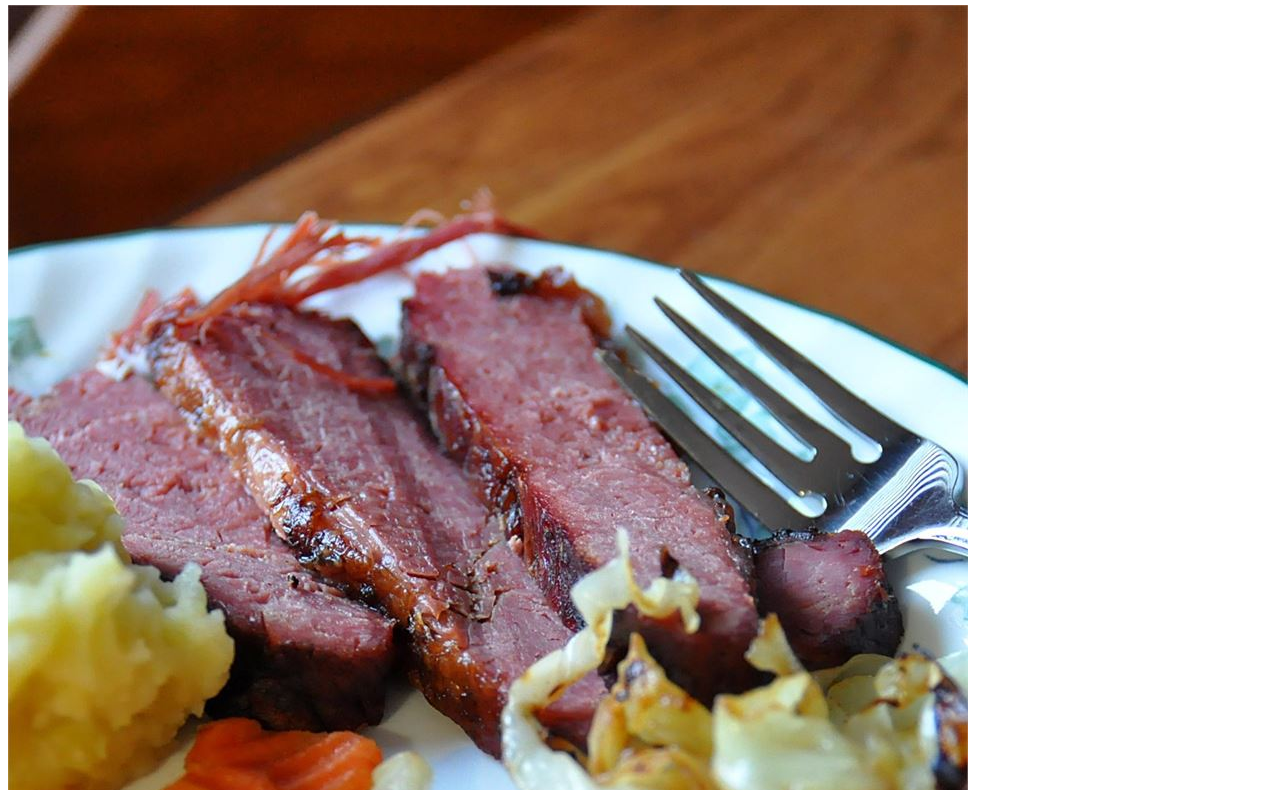
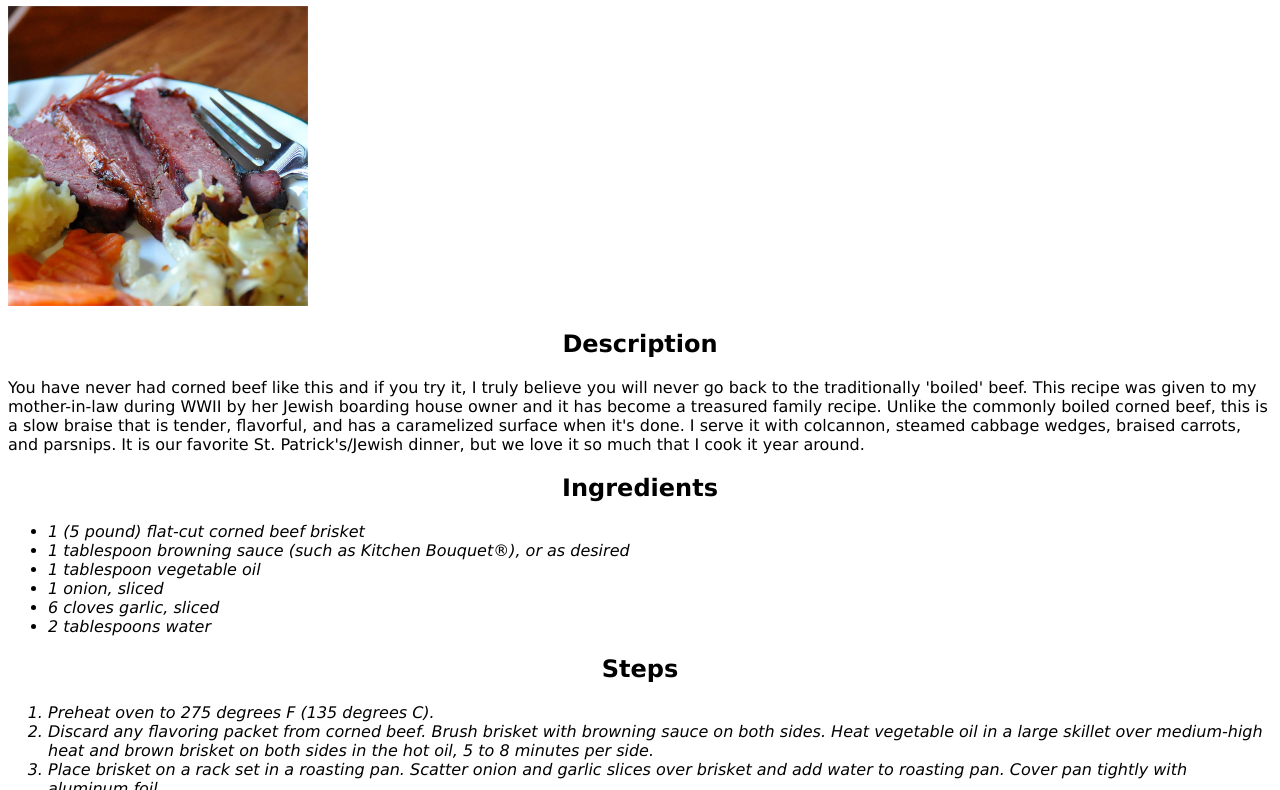
Before and after one commit to AlexLapsin/odin-recipes, a plain HTML site: page recipes/beef-brisket.html in a window 1280 px wide. Shown: the part 75-865 px from the top of the page. Drawn offline with Linux system fonts and the light colour scheme.

Commit message:
Add recipes.css and references

```diff
--- a/recipes/beef-brisket.html
+++ b/recipes/beef-brisket.html
@@ -4,6 +4,7 @@
     <meta charset="UTF-8">
     <meta http-equiv="X-UA-Compatible" content="IE=edge">
     <meta name="viewport" content="width=device-width, initial-scale=1.0">
+    <link rel="stylesheet" href="recipes.css">
     <title>Braised Corned Beef Brisket</title>
 </head>
 <body>
--- /dev/null
+++ b/recipes/recipes.css
@@ -0,0 +1,21 @@
+*{
+    font-family: Verdana, "Geneva", Tahoma, sans-serif;
+}
+
+img{
+    width: auto;
+    height: 300px;
+}
+
+h1,
+h2{
+    text-align: center;
+}
+
+p{
+    text-align: left;
+}
+
+ol, ul{
+    font-style: italic;
+}
```
Also changed, not shown: recipes/midwest_steak.html (+1 -0 lines), recipes/reuben-sandwich.html (+1 -0 lines).
